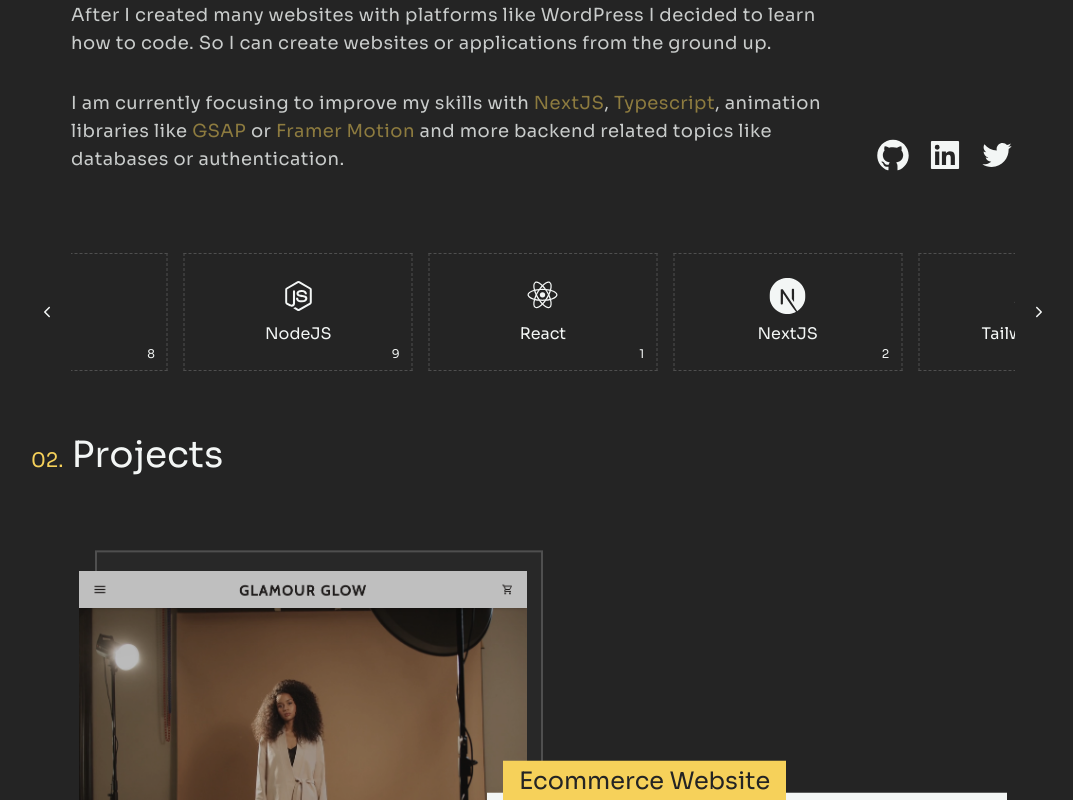
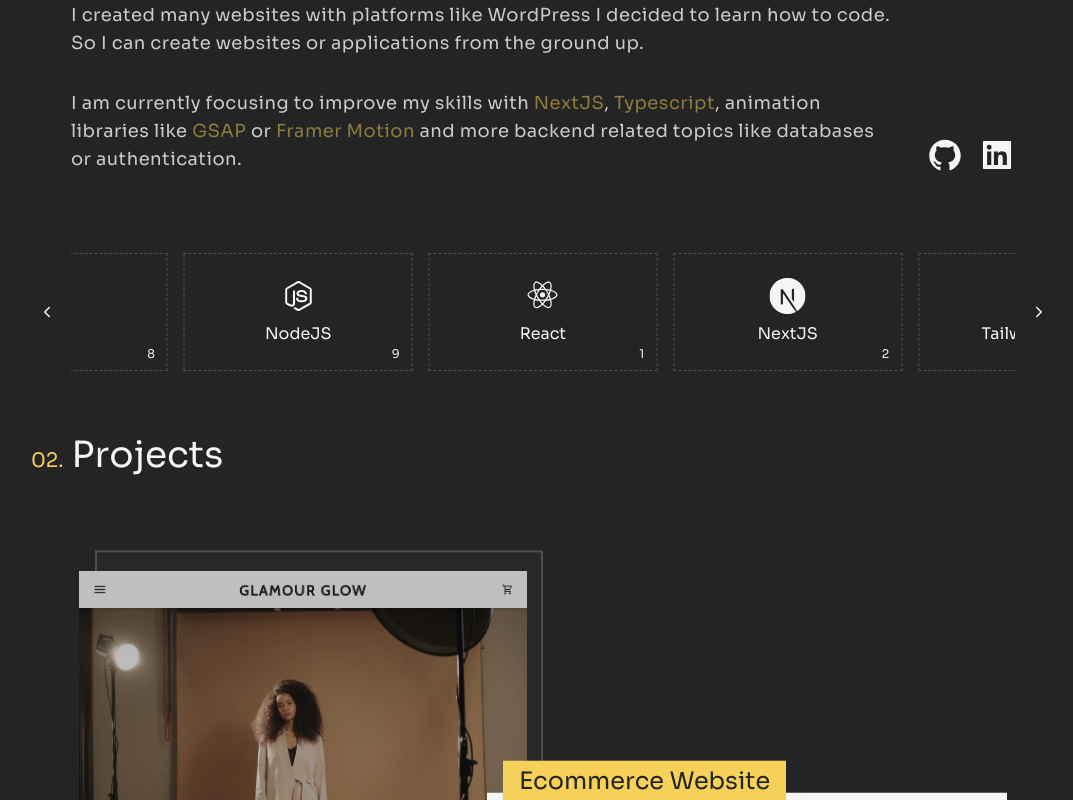
Before and after one commit to michalciberej/personal-website-v2, a Next.js app: page / in a window 1280 px wide. Shown: the part 1060-1860 px from the top of the page, without its empty margins (97-1170 px from the left). Built offline with nearby package versions, Linux system fonts and the light colour scheme.

Commit message:
Remove twitter link

```diff
--- a/app/components/Socials.tsx
+++ b/app/components/Socials.tsx
@@ -1,5 +1,5 @@
 import clsx from 'clsx';
-import { AiFillGithub, AiOutlineTwitter, AiFillLinkedin } from 'react-icons/ai';
+import { AiFillGithub, AiFillLinkedin } from 'react-icons/ai';
 
 const links = [
   {
@@ -12,11 +12,6 @@ const links = [
     label: 'Link to my Linkedin account',
     icon: AiFillLinkedin,
   },
-  {
-    link: 'https://www.twitter.com/michalciberej',
-    label: 'Link to my Twitter account',
-    icon: AiOutlineTwitter,
-  },
 ];
 
 const Socials = ({ column, black }: { column?: boolean; black?: boolean }) => {
@@ -25,7 +20,7 @@ const Socials = ({ column, black }: { column?: boolean; black?: boolean }) => {
       className={clsx(
         'flex',
         black ? 'text-text' : 'text-textD',
-        column ? 'flex-col space-y-4' : 'flex-row space-x-4'
+        column ? 'flex-col space-y-5 pt-1' : 'flex-row space-x-4'
       )}>
       {links.map((link, index) => (
         <Social
```
